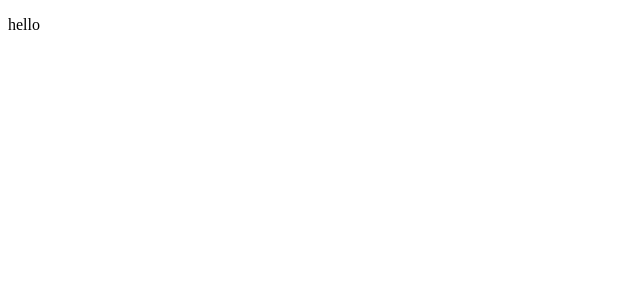
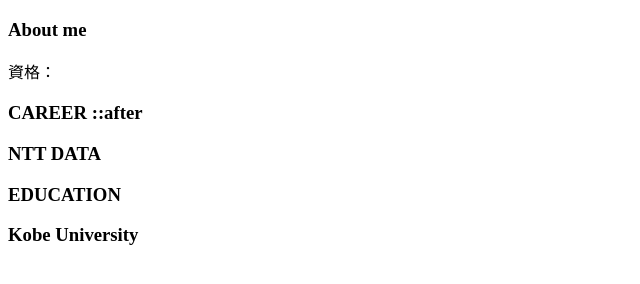
Before and after one commit to hashitaro330/hashitaro330.github.io, a plain HTML site: page index.html in a window 1280 px wide. Shown: the whole page, without its empty margins (0-640 px from the left). Drawn offline with Linux system fonts and the light colour scheme.

Commit message:
fix my profile

```diff
--- a/index.html
+++ b/index.html
@@ -7,6 +7,31 @@
 
 </head>
 <body>
-    <p>hello</p>
+    <section>
+        <div>
+            <div class="about-image"></div>
+            <div class="about">
+                <h3>About me</h3>
+                <div>
+                    <p></p>
+                    <p>資格：</p>
+                </div>
+            </div>
+        </div>
+    </section>
+    <section>
+        <div class="careeer">
+            <h3>CAREER ::after</h3>
+            <div>
+                <h3>NTT DATA</h3>
+            </div>
+        </div>
+        <div class="education">
+            <h3>EDUCATION</h3>
+            <div>
+                <h3>Kobe University</h3>
+            </div>
+        </div>
+    </section>
 </body>
 </html>
```
